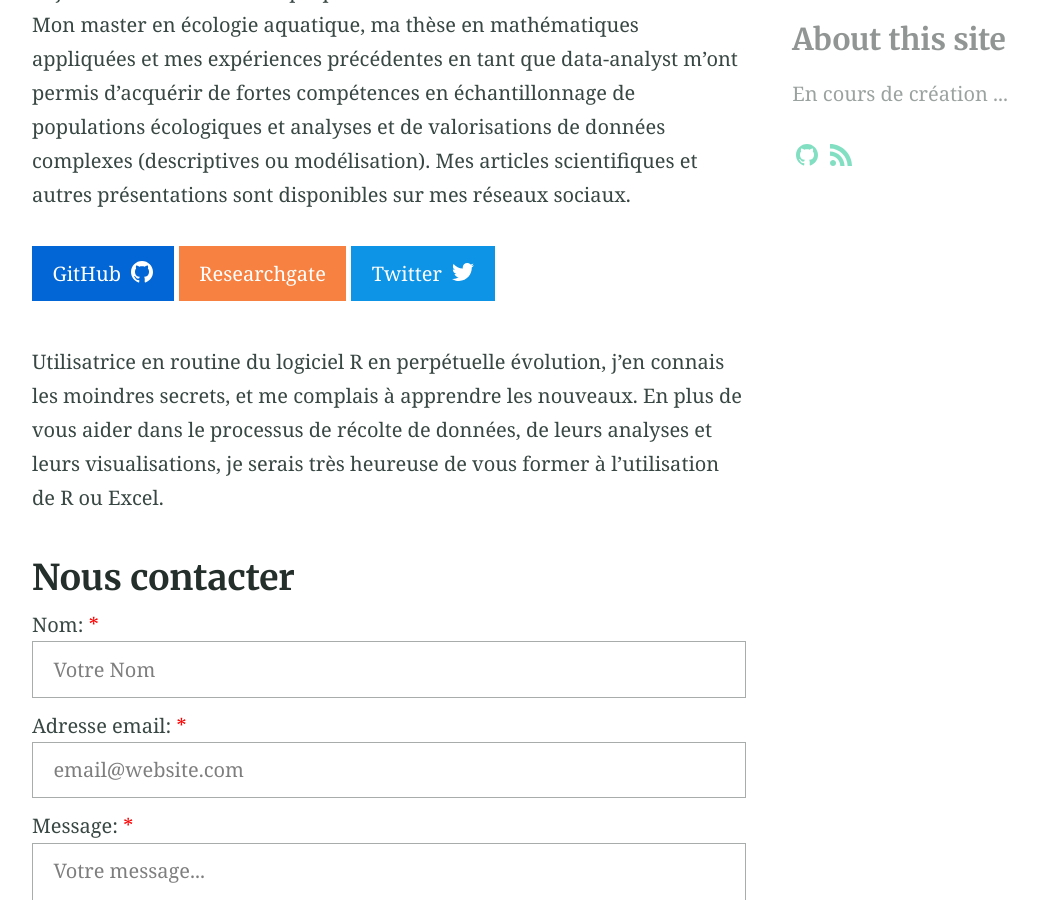
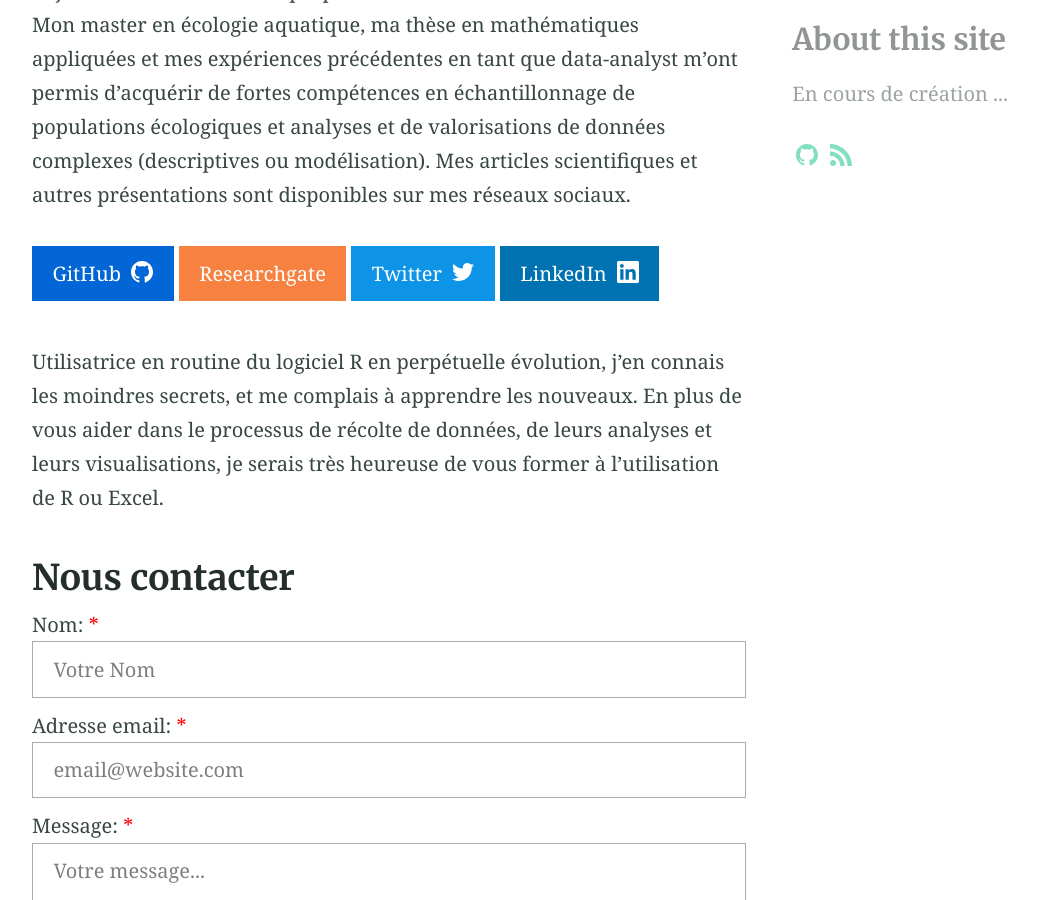
Before and after one commit to Claire-K/Claire-K.github.io, a Jekyll site: the page built from elements.md, in a window 1280 px wide and 900 px high, scrolled down 1024 px. Shown: the whole window, without its empty margins (32-1070 px from the left). Built offline with Jekyll 4.4.1, drawn with Linux system fonts in a browser that asks for light colours; our own code applies the rules of GitHub Pages for plain Markdown files.

Commit message:
Update elements.md

```diff
--- a/elements.md
+++ b/elements.md
@@ -14,7 +14,7 @@ aside: true
 
 Biostatisticienne de formation et passionnée par la donnée, j’ai aujourd’hui choisi de vous proposer mes services au travers de StatEnCo. Mon master en écologie aquatique, ma thèse en mathématiques appliquées et mes expériences précédentes en tant que data-analyst m’ont permis d’acquérir de fortes compétences en échantillonnage de populations écologiques et analyses et de valorisations de données complexes (descriptives ou modélisation). Mes articles scientifiques et autres présentations sont disponibles sur mes réseaux sociaux.
 
-{% include button.html text="GitHub" icon="github" link="https://github.com/Claire-K/" color="#0366d6" %} {% include button.html text="Researchgate" link="https://www.researchgate.net/profile/Claire-Kermorvant" color="#f68140" %} {% include button.html text="Twitter" icon="twitter" link="https://twitter.com/KermorvantClai1" color="#0d94e7" %}
+{% include button.html text="GitHub" icon="github" link="https://github.com/Claire-K/" color="#0366d6" %} {% include button.html text="Researchgate" link="https://www.researchgate.net/profile/Claire-Kermorvant" color="#f68140" %} {% include button.html text="Twitter" icon="twitter" link="https://twitter.com/KermorvantClai1" color="#0d94e7" %} {% include button.html text="LinkedIn" icon="linkedin" link="https://fr.linkedin.com/in/claire-kermorvant-737b44106" color="#0072b1" %}
 
 Utilisatrice en routine du logiciel R en perpétuelle évolution, j’en connais les moindres secrets, et me complais à apprendre les nouveaux. En plus de vous aider dans le processus de récolte de données, de leurs analyses et leurs visualisations, je serais très heureuse de vous former à l'utilisation de R ou Excel.
 
```
